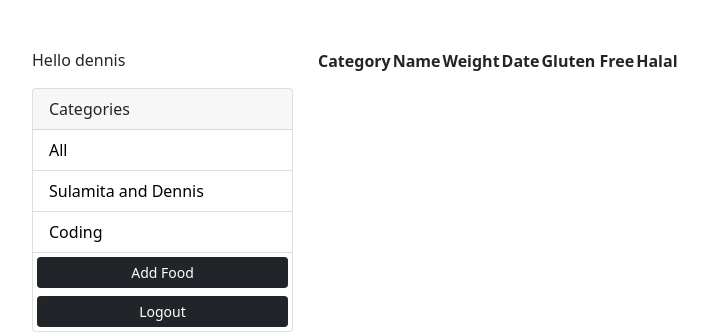
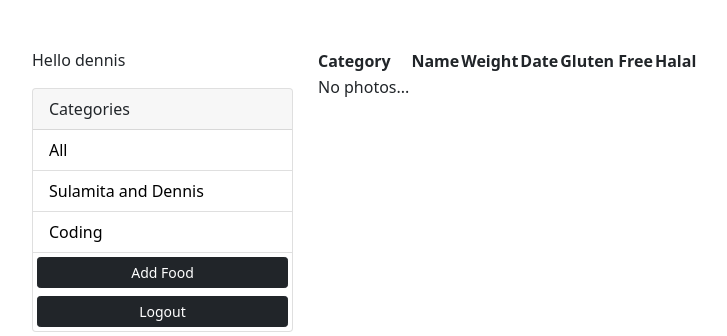
Before and after one commit to AliZohairWat/Foodbank-Distribution, a Django app: page / in a window 1280 px wide. Shown: the top 336 px of the page, without its empty margins (50-777 px from the left). Run offline with Django 3.2, Linux system fonts and the light colour scheme; a user stored in the database is signed in; data comes from the database, SQL or seed files in the repository; both versions use the stored data as it was after the commit; lists and menus that the app fills with data are empty.

Commit message:
Display skeleton
Double pog

```diff
--- a/photos/templates/photos/gallery.html
+++ b/photos/templates/photos/gallery.html
@@ -56,7 +56,9 @@
 
             </div>
             <div class="col-md-9">
+
                 <table>
+
                     <tr>
                     <th>Category</th>
                     <th>Name</th>
@@ -65,6 +67,7 @@
                     <th>Gluten Free</th>
                     <th>Halal</th>
                     </tr>
+                    {% for food in foods %}
                     <tr>
                     <td>{{food.category.name}}</td>
                     <td>{{food.name}}</td>
@@ -73,7 +76,11 @@
                     <td>{{food.glutenFree}}</td>
                     <td>{{food.halal}}</td>
                     </tr>
+                    {% empty %}
+                    <td>No photos...</td>
+                    {% endfor %}
                 </table>
+
             </div>
         </div>
     </div>
```
Also changed, not shown: photos/views.py (+0 -7 lines), db.sqlite3.
